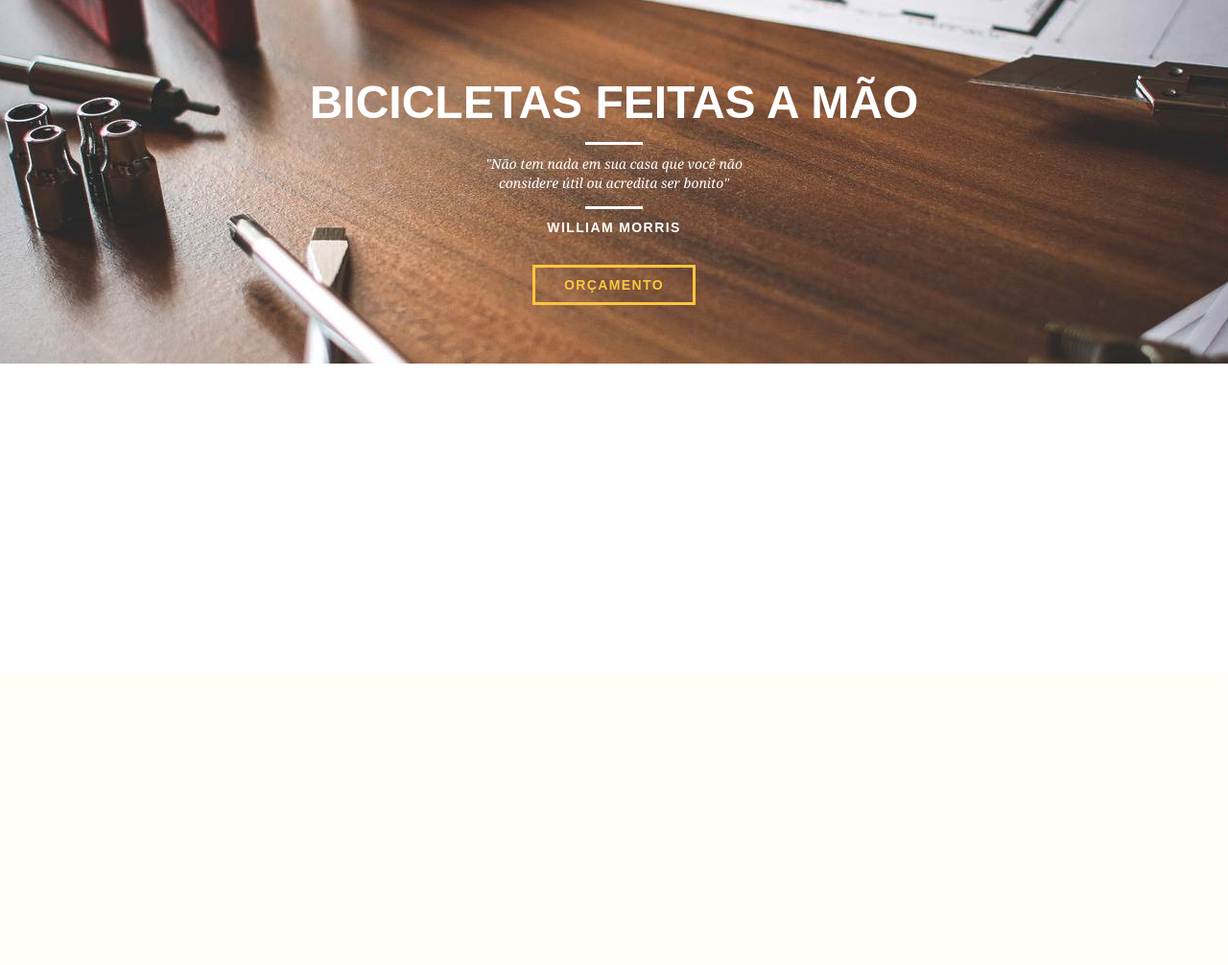
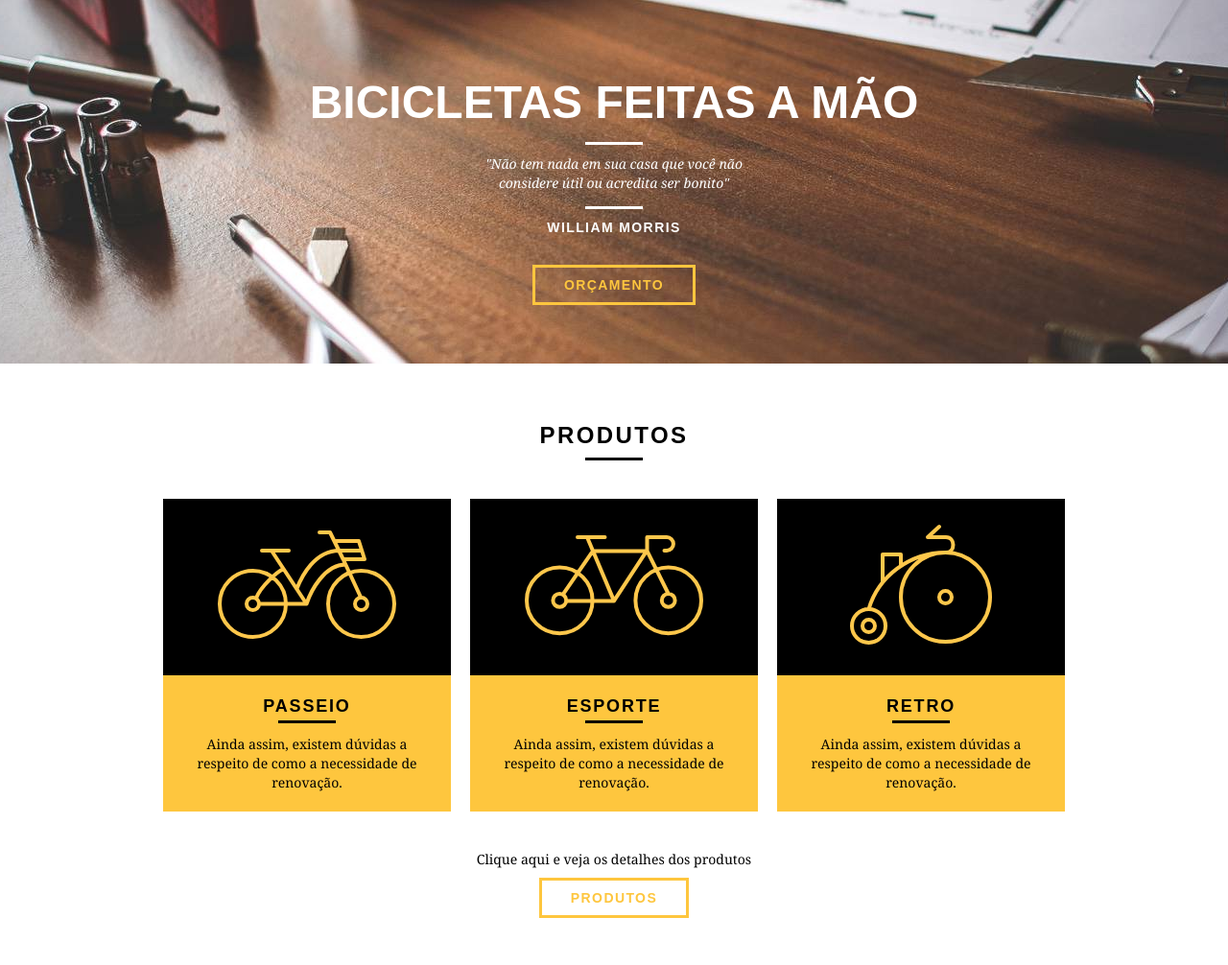
Before and after one commit to wevertonmonteiroc/bikcraft, a PHP site: page / in a window 1280 px wide. Shown: the part 97-1103 px from the top of the page at 96% size. Before the commit the page ends 476 px from the top, so only its background shows below. Run offline with PHP 8.4, Linux system fonts and the light colour scheme.

Commit message:
Criação, estilização e conclusão da section PRODUTOS

```diff
--- a/css/style.css
+++ b/css/style.css
@@ -26,14 +26,40 @@ p {
     border-color: #FFFFFF
 }
 
+.btn.btn-preto:hover {
+    color: #000000;
+    border-color: #000000;
+}
+
+.subtitulo {
+    font-size: 24px;
+    line-height: 30px;
+    font-weight: bold;
+    letter-spacing: .1em;
+    color: #000000;
+    text-transform: uppercase;
+    text-align: center;
+    margin-bottom: 40px;
+}
+
+.subtitulo:after {
+    content: "";
+    display: block;
+    width: 60px;
+    height: 3px;
+    background: #000000;
+    margin: 8px auto;
+}
+
 /*  Header */
 
 .header {
+    position: fixed;
+    top: 0px;
     width: 100%;
-    top: 0px;
     background: #fec63e; /* Amarelo padrão do site */
     padding: 15px 0px;
-    position: fixed;
+    z-index: 10;
 }
 
 .header_menu {
@@ -105,3 +131,51 @@ p {
     font-size: 14px;
     letter-spacing: .1em;
 }
+
+/* Produtos */
+
+.produtos {
+    padding: 60px 0px;
+}
+
+.produtos_lista li {
+    background: #fec63e;
+    text-align: center;
+}
+
+.produtos_lista li h3 {
+    font-weight: bold;
+    font-size: 18px;
+    line-height: 25px;
+    text-transform: uppercase;
+    letter-spacing: .1em;
+    margin-top: 20px;
+}
+
+.produtos_lista li h3:after {
+        content: "";
+        display: block;
+        width: 60px;
+        height: 3px;
+        background: #000000;
+        margin: 2px auto;
+    }
+
+.produtos_lista li p {
+    padding: 10px 20px 20px 20px;
+}
+
+.produtos_icone {
+    background: #000000;
+    padding: 20px;
+}
+
+.call {
+    padding-top: 40px;
+    text-align: center;
+    clear: both;
+}
+
+.call p {
+    margin-bottom: 20px;
+}
--- a/index.html
+++ b/index.html
@@ -36,5 +36,42 @@
           <a href="produtos.html" class="btn">Orçamento</a>
       </div>
     </section>
+
+    <section class="produtos container">
+      <h2 class="subtitulo"> Produtos</h2>
+      <ul class="produtos_lista">
+
+        <li class="grid-1-3">
+          <div class="produtos_icone">
+            <img src="/images/produtos/passeio.svg" alt="Bikcraft Passeio">
+          </div>
+          <h3>Passeio</h3>
+          <p>Ainda assim, existem dúvidas a respeito de como a necessidade de renovação.</p>
+        </li>
+
+        <li class="grid-1-3">
+          <div class="produtos_icone">
+            <img src="/images/produtos/esporte.svg" alt="Bikcraft Passeio">
+          </div>
+          <h3>Esporte</h3>
+          <p>Ainda assim, existem dúvidas a respeito de como a necessidade de renovação.</p>
+        </li>
+
+        <li class="grid-1-3">
+          <div class="produtos_icone">
+            <img src="/images/produtos/retro.svg" alt="Bikcraft Passeio">
+          </div>
+          <h3>Retro</h3>
+          <p>Ainda assim, existem dúvidas a respeito de como a necessidade de renovação.</p>
+        </li>
+
+      </ul>
+
+      <div class="call">
+          <p>Clique aqui e veja os detalhes dos produtos</p>
+          <a href="produtos.html" class="btn btn-preto">Produtos</a>
+      </div>
+    </section>
+
   </body>
 </html>
```
